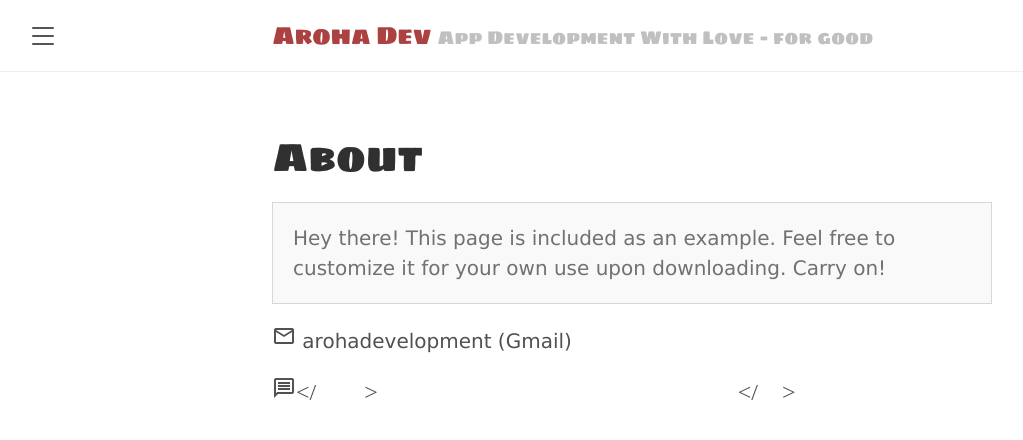
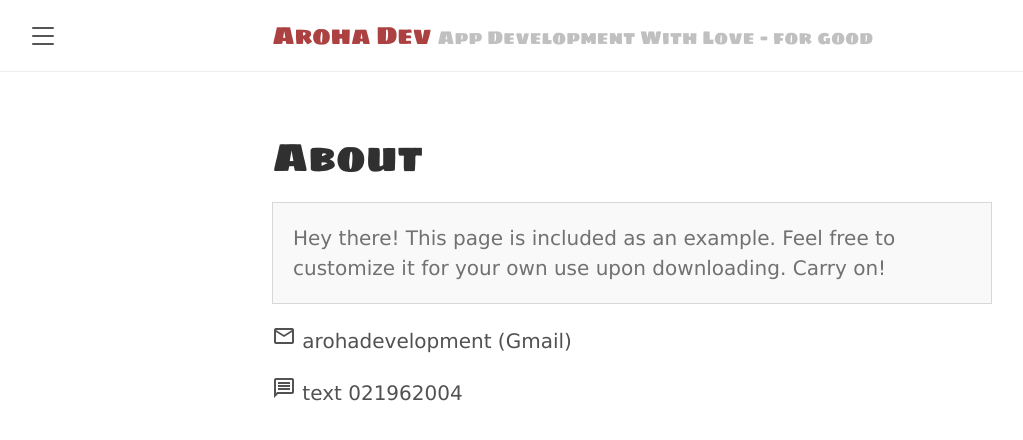
Before and after one commit to tracyjordan/tracyjordan.github.io, a Jekyll site: the page built from about.md, in a window 1280 px wide. Shown: the top 440 px of the page, without its empty margins (8-1031 px from the left). Built offline with Jekyll 4.4.1, drawn with Linux system fonts in a browser that asks for light colours.

Commit message:
Update about.md

```diff
--- a/about.md
+++ b/about.md
@@ -12,4 +12,4 @@ title: About
 
 
 <p><i class="material-icons-outlined">mail</i> arohadevelopment (Gmail)</p>
-<p><i class="material-icons-outlined">message</li> text 021962004</p>
+<p><i class="material-icons-outlined">message</i> text 021962004</p>
```
